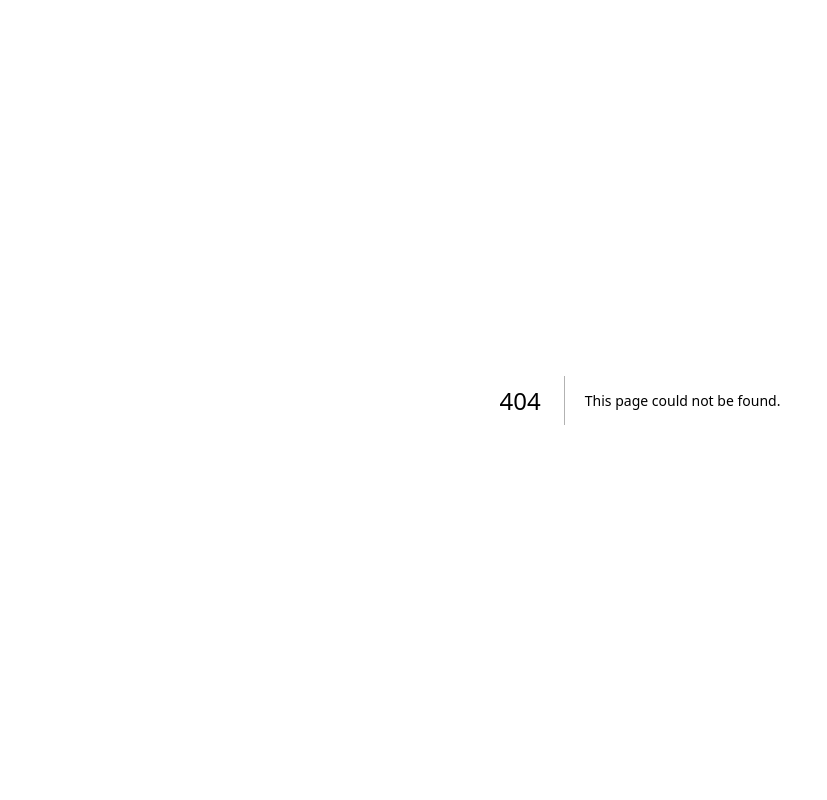
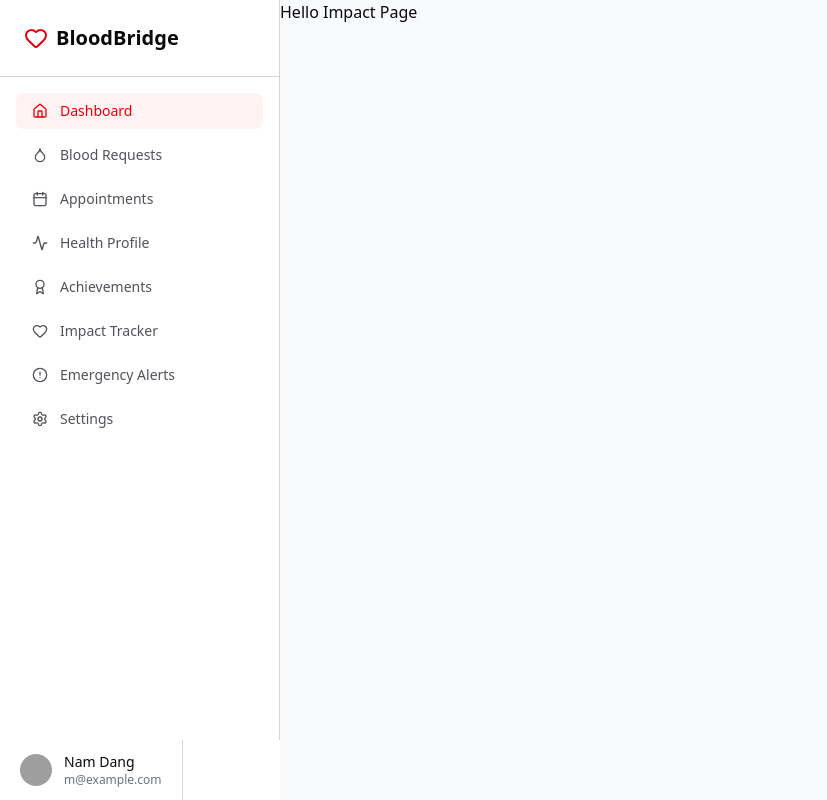
Before and after one commit to swp391-group-3/blood-donation-system-backend, a Next.js app in the folder frontend/: page /member/impact in a window 1280 px wide. Before the commit this address had no page. Shown: the whole page, without its empty margins (0-827 px from the left). Built offline with nearby package versions, Linux system fonts and the light colour scheme; grey boxes are pictures that could not be loaded.

Commit message:
feat: add impact page

```diff
--- /dev/null
+++ b/frontend/src/app/member/impact/page.tsx
@@ -0,0 +1,5 @@
+export default function ImpactPage() {
+    return (
+        <h1>Hello Impact Page</h1>
+    )
+}
```
